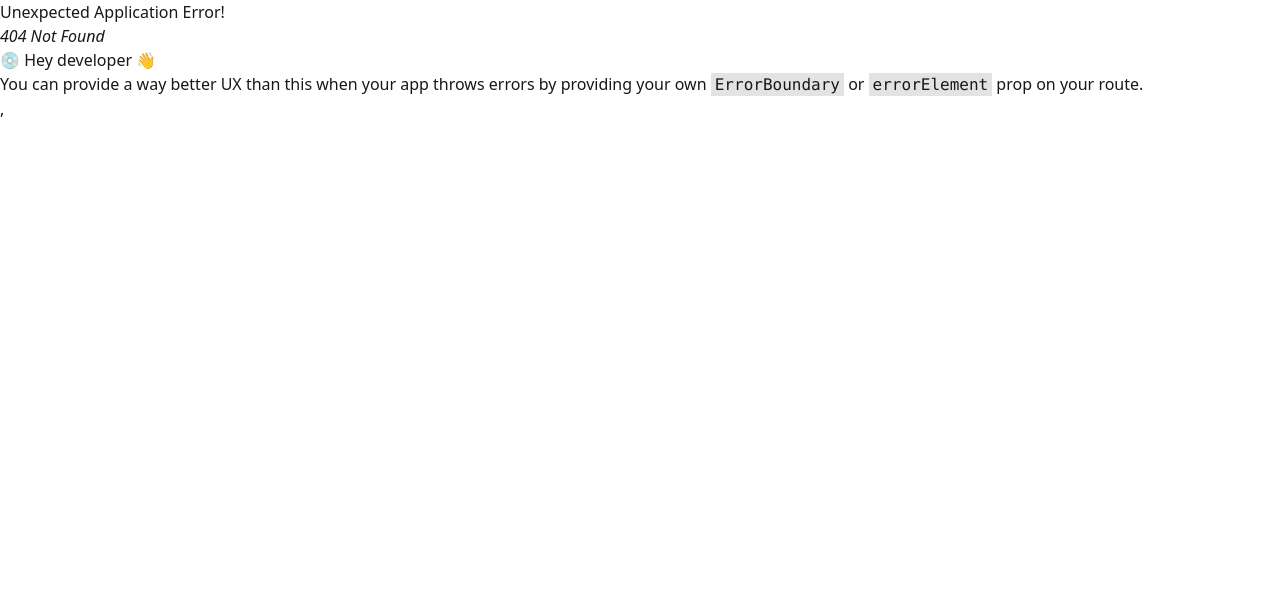
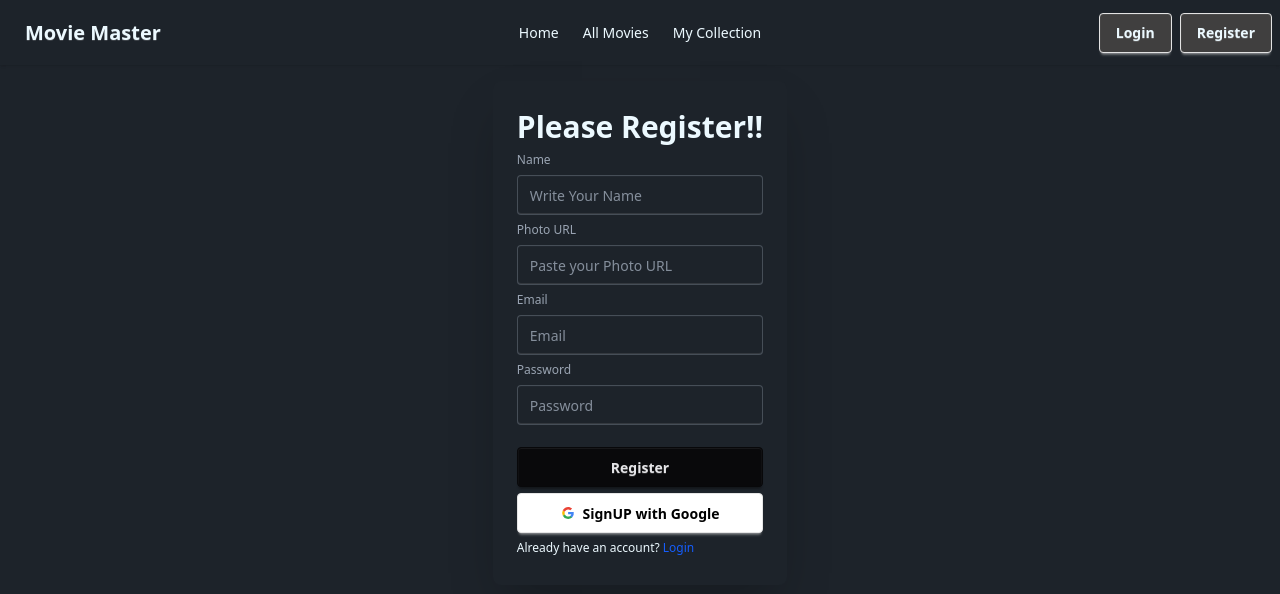
Before and after one commit to Rad0130/Movie-Master-Pro, a React (Vite) app: page /register in a window 1280 px wide. Before the commit this address had no page. Shown: the top 594 px of the page. Built offline with nearby package versions, Linux system fonts and the light colour scheme.

Commit message:
initial setup done

```diff
--- /dev/null
+++ b/src/Pages/AllMovies/AllMovies.jsx
@@ -0,0 +1,11 @@
+import React from 'react';
+
+const AllMovies = () => {
+    return (
+        <div>
+            All Movies
+        </div>
+    );
+};
+
+export default AllMovies;
--- /dev/null
+++ b/src/Pages/Home/Home.jsx
@@ -0,0 +1,11 @@
+import React from 'react';
+
+const Home = () => {
+    return (
+        <div>
+            I am Home page
+        </div>
+    );
+};
+
+export default Home;
--- /dev/null
+++ b/src/Pages/Login/Login.jsx
@@ -0,0 +1,39 @@
+import React from 'react';
+import Navbar from '../../components/Header/Navbar';
+import { Link } from 'react-router';
+
+const Login = () => {
+    return (
+        <div>
+            <div>
+                <Navbar></Navbar>
+            </div>
+            <div className="hero">
+            <div className="hero-content flex-col lg:flex-row-reverse">
+                <div className="card bg-base-100 w-full max-w-sm shrink-0 shadow-2xl">
+                <div className="card-body">
+                    <form>
+                        <fieldset className="fieldset">
+                            <h1 className='text-center font-bold text-3xl'>LogIn</h1>
+                        <label className="label">Email</label>
+                        <input type="email" className="input" placeholder="Email" />
+                        <label className="label">Password</label>
+                        <input type="password" className="input" placeholder="Password" />
+                        <div><a className="link link-hover">Forgot password?</a></div>
+                        <button className="btn btn-neutral mt-4">Login</button>
+                        <button className="btn bg-white text-black border-[#e5e5e5]">
+                        <svg aria-label="Google logo" width="16" height="16" xmlns="http://www.w3.org/2000/svg" viewBox="0 0 512 512"><g><path d="m0 0H512V512H0" fill="#fff"></path><path fill="#34a853" d="M153 292c30 82 118 95 171 60h62v48A192 192 0 0190 341"></path><path fill="#4285f4" d="m386 400a140 175 0 0053-179H260v74h102q-7 37-38 57"></path><path fill="#fbbc02" d="m90 341a208 200 0 010-171l63 49q-12 37 0 73"></path><path fill="#ea4335" d="m153 219c22-69 116-109 179-50l55-54c-78-75-230-72-297 55"></path></g></svg>
+                        Login with Google
+                        </button>
+                        <h1>Already have an account? <Link to='/register' className='text-blue-600'>Register</Link></h1>
+                        </fieldset>
+                    </form>
+                </div>
+                </div>
+            </div>
+            </div>
+        </div>
+    );
+};
+
+export default Login;
--- /dev/null
+++ b/src/Pages/MyCollections/MyCollections.jsx
@@ -0,0 +1,11 @@
+import React from 'react';
+
+const MyCollections = () => {
+    return (
+        <div>
+            All Collections
+        </div>
+    );
+};
+
+export default MyCollections;
--- /dev/null
+++ b/src/Pages/Register/Register.jsx
@@ -0,0 +1,42 @@
+import React from 'react';
+import Navbar from '../../components/Header/Navbar';
+import { Link } from 'react-router';
+
+const Register = () => {
+    return (
+        <div>
+            <div>
+                <Navbar></Navbar>
+            </div>
+            <div className="hero">
+            <div className="hero-content flex-col lg:flex-row-reverse">
+                <div className="card bg-base-100 w-full max-w-sm shrink-0 shadow-2xl">
+                <div className="card-body">
+                    <form>
+                        <fieldset className="fieldset">
+                            <h1 className='text-center font-bold text-3xl'>Please Register!!</h1>
+                        <label className="label">Name</label>
+                        <input type="text" className="input" placeholder="Write Your Name" />
+                        <label className="label">Photo URL</label>
+                        <input type="text" className="input" placeholder="Paste your Photo URL"/>
+                        <label className="label">Email</label>
+                        <input type="email" className="input" placeholder="Email" />
+                        <label className="label">Password</label>
+                        <input type="password" className="input" placeholder="Password" />
+                        <button className="btn btn-neutral mt-4">Register</button>
+                        <button className="btn bg-white text-black border-[#e5e5e5]">
+                        <svg aria-label="Google logo" width="16" height="16" xmlns="http://www.w3.org/2000/svg" viewBox="0 0 512 512"><g><path d="m0 0H512V512H0" fill="#fff"></path><path fill="#34a853" d="M153 292c30 82 118 95 171 60h62v48A192 192 0 0190 341"></path><path fill="#4285f4" d="m386 400a140 175 0 0053-179H260v74h102q-7 37-38 57"></path><path fill="#fbbc02" d="m90 341a208 200 0 010-171l63 49q-12 37 0 73"></path><path fill="#ea4335" d="m153 219c22-69 116-109 179-50l55-54c-78-75-230-72-297 55"></path></g></svg>
+                        SignUP with Google
+                        </button>
+                        <h1>Already have an account? <Link to='/login' className='text-blue-600'>Login</Link></h1>
+                        </fieldset>
+                    </form>
+                </div>
+                </div>
+            </div>
+            </div>
+        </div>
+    );
+};
+
+export default Register;
--- /dev/null
+++ b/src/components/Footer/Footer.jsx
@@ -0,0 +1,30 @@
+import React from 'react';
+
+const Footer = () => {
+    return (
+        <footer className="footer sm:footer-horizontal bg-neutral text-neutral-content p-10">
+        <nav>
+            <h6 className="footer-title">Services</h6>
+            <a className="link link-hover">Branding</a>
+            <a className="link link-hover">Design</a>
+            <a className="link link-hover">Marketing</a>
+            <a className="link link-hover">Advertisement</a>
+        </nav>
+        <nav>
+            <h6 className="footer-title">Company</h6>
+            <a className="link link-hover">About us</a>
+            <a className="link link-hover">Contact</a>
+            <a className="link link-hover">Jobs</a>
+            <a className="link link-hover">Press kit</a>
+        </nav>
+        <nav>
+            <h6 className="footer-title">Legal</h6>
+            <a className="link link-hover">Terms of use</a>
+            <a className="link link-hover">Privacy policy</a>
+            <a className="link link-hover">Cookie policy</a>
+        </nav>
+        </footer>
+    );
+};
+
+export default Footer;
--- /dev/null
+++ b/src/components/Header/Navbar.jsx
@@ -0,0 +1,38 @@
+import React from 'react';
+import { Link, NavLink } from 'react-router';
+
+const Navbar = () => {
+    const links=<>
+        <li><NavLink to='/'>Home</NavLink></li>
+        <li><NavLink to='/allmovies'>All Movies</NavLink></li>
+        <li><NavLink to='/collections'>My Collection</NavLink></li>
+    </>
+    return (
+        <div className="navbar bg-base-100 shadow-sm">
+        <div className="navbar-start">
+            <div className="dropdown">
+            <div tabIndex={0} role="button" className="btn btn-ghost lg:hidden">
+                <svg xmlns="http://www.w3.org/2000/svg" className="h-5 w-5" fill="none" viewBox="0 0 24 24" stroke="currentColor"> <path strokeLinecap="round" strokeLinejoin="round" strokeWidth="2" d="M4 6h16M4 12h8m-8 6h16" /> </svg>
+            </div>
+            <ul
+                tabIndex="-1"
+                className="menu menu-sm dropdown-content bg-base-100 rounded-box z-1 mt-3 w-52 p-2 shadow">
+                {links}
+            </ul>
+            </div>
+            <a className="btn btn-ghost text-xl">Movie Master</a>
+        </div>
+        <div className="navbar-center hidden lg:flex">
+            <ul className="menu menu-horizontal px-1">
+            {links}
+            </ul>
+        </div>
+        <div className="navbar-end flex gap-2">
+            <Link to='/login' className='btn bg-primary'>Login</Link>
+            <Link to='/register' className='btn bg-primary'>Register</Link>
+        </div>
+        </div>
+    );
+};
+
+export default Navbar;
--- /dev/null
+++ b/src/components/Layouts/HomepageLayout.jsx
@@ -0,0 +1,16 @@
+import React from 'react';
+import Navbar from '../Header/Navbar';
+import { Outlet } from 'react-router';
+import Footer from '../Footer/Footer';
+
+const HomepageLayout = () => {
+    return (
+        <div>
+            <Navbar></Navbar>
+            <Outlet></Outlet>
+            <Footer></Footer>
+        </div>
+    );
+};
+
+export default HomepageLayout;
--- a/src/index.css
+++ b/src/index.css
@@ -1,2 +1,14 @@
 @import "tailwindcss";
 @plugin "daisyui";
+
+
+
+@plugin "daisyui/theme" {
+  name: "dark";
+  default: true;
+  --color-primary: #403f3f;
+  --color-secondary: #d72050;
+  --color-base-200: #f3f3f3;
+  --color-base-300: #e7e7e7;
+  --color-accent: #706f6f;
+}
--- a/src/main.jsx
+++ b/src/main.jsx
@@ -3,17 +3,45 @@ import { createRoot } from 'react-dom/client'
 import './index.css'
 import { createBrowserRouter } from "react-router";
 import { RouterProvider } from "react-router/dom";
+import HomepageLayout from './components/Layouts/HomepageLayout';
+import Home from './Pages/Home/Home';
+import AllMovies from './Pages/AllMovies/AllMovies';
+import MyCollections from './Pages/MyCollections/MyCollections';
+import Login from './Pages/Login/Login';
+import Register from './Pages/Register/Register';
 
 
 const router = createBrowserRouter([
   {
     path: "/",
-    element: <div>Hello World</div>,
+    Component:HomepageLayout,
+    children:[
+      {
+        path:"/",
+        Component:Home
+      },
+      {
+        path:'/allmovies',
+        Component:AllMovies
+      },
+      {
+        path:'/collections',
+        Component:MyCollections
+      }
+    ]
   },
+  {
+    path:'/login',
+    Component:Login
+  },
+  {
+    path:'/register',
+    Component:Register
+  }
 ]);
 
 createRoot(document.getElementById('root')).render(
   <StrictMode>
-    <RouterProvider router={router} />,
-  </StrictMode>,
+    <RouterProvider router={router} />
+  </StrictMode>
 )
```
